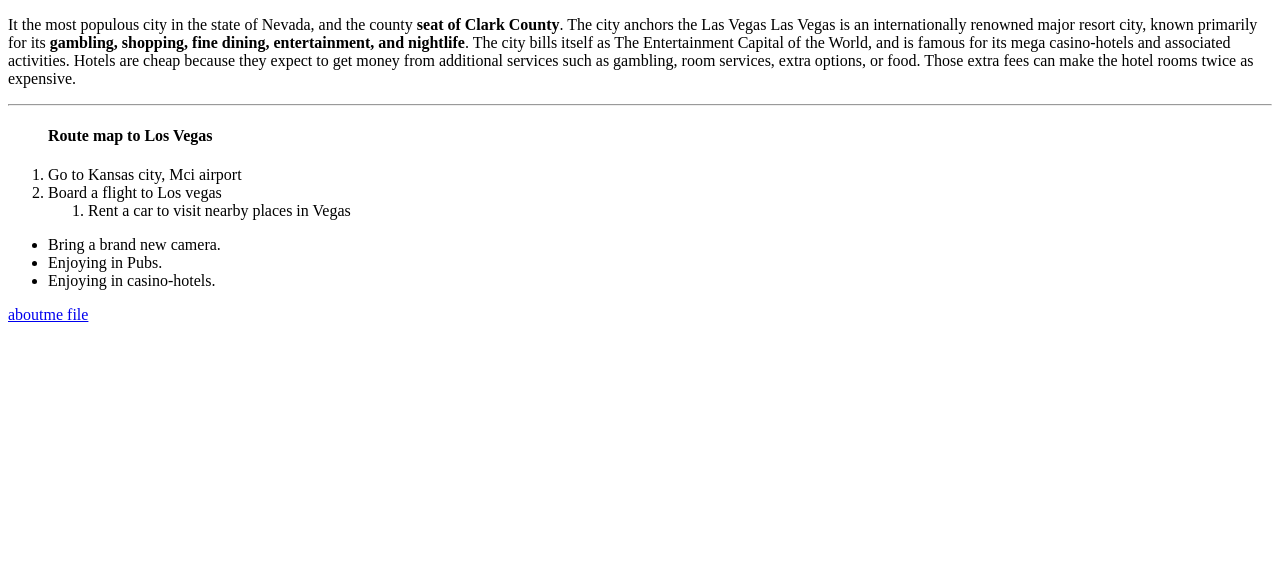
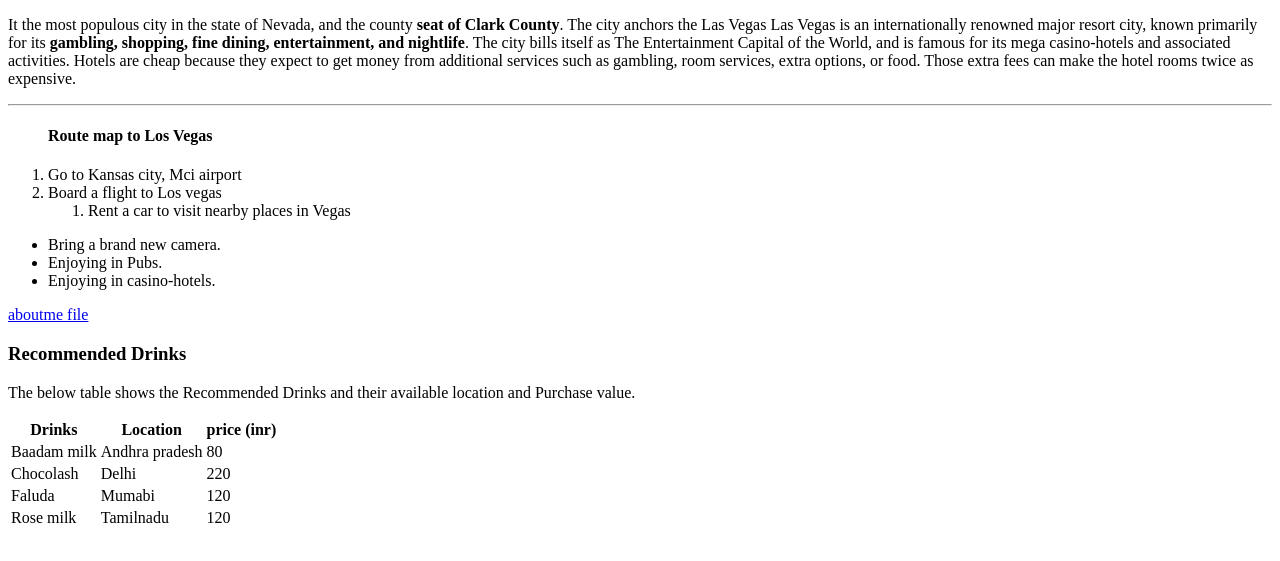
Before and after one commit to 44-563-WebApps-F21/webapps-f21-assignment-3-sumanthghanta, a plain HTML site: page index.html in a window 1280 px wide. Shown: the part 105-666 px from the top of the page. Drawn offline with Linux system fonts and the light colour scheme.

Commit message:
added food items

```diff
--- a/index.html
+++ b/index.html
@@ -33,6 +33,39 @@
             <li>Enjoying in casino-hotels.</li>
         </ul>
         <a href="aboutme.html">aboutme file</a>
-        </hr>
+        <h3> Recommended Drinks</h3>
+       <p>The below table shows the Recommended Drinks and their available location and Purchase value.</p>
+
+   <table>
+       <tr>
+           <th>Drinks</th>
+           <th>Location</th>
+           <th>price (inr)</th>
+       </tr>
+
+    <tr>
+       <td>Baadam milk</td>
+       <td>Andhra pradesh</td>
+       <td>80</td>
+    </tr>
+
+    <tr>
+        <td>Chocolash</td>
+        <td>Delhi</td>
+        <td>220</td>
+     </tr>
+
+     <tr>
+        <td>Faluda</td>
+        <td>Mumabi</td>
+        <td>120</td>
+     </tr>
+
+     <tr>
+        <td>Rose milk</td>
+        <td>Tamilnadu</td>
+        <td>120</td>
+     </tr>
+   </table>
     </body>
 </html>
```
